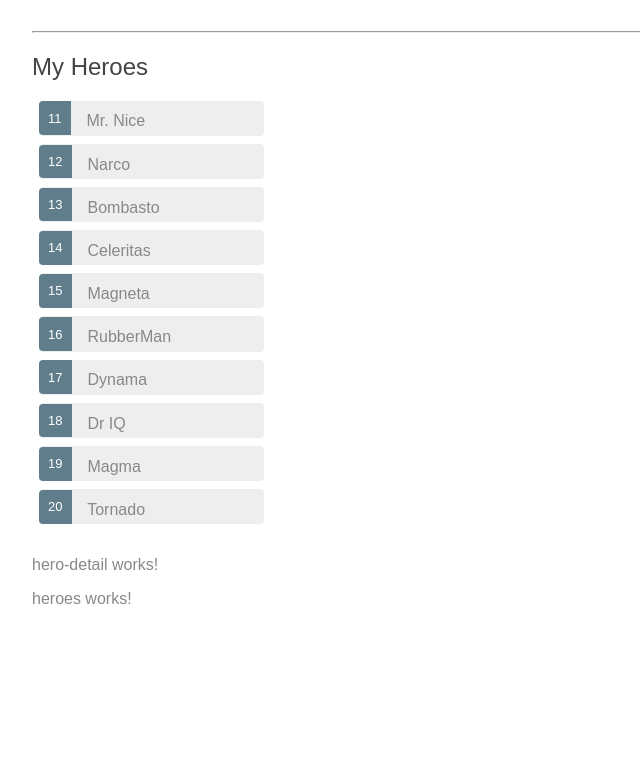
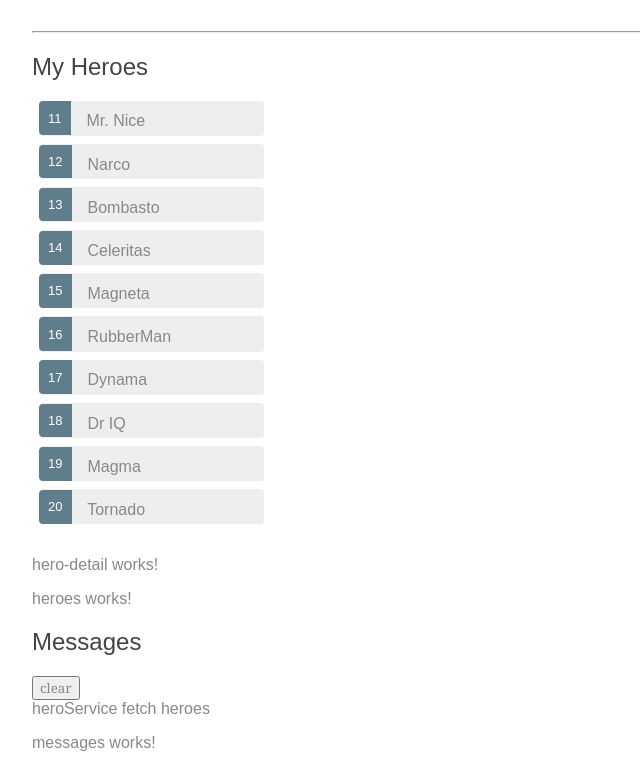
Before and after one commit to nategit/angular-tour-of-heroes, an Angular app: page / in a window 1280 px wide. Shown: the part 389-1173 px from the top of the page, without its empty margins (0-640 px from the left). Before the commit the page ends 1029 px from the top, so only its background shows below. Built offline with nearby package versions, Linux system fonts and the light colour scheme.

Commit message:
添加MessageService

```diff
--- a/src/app/app.component.html
+++ b/src/app/app.component.html
@@ -3,3 +3,4 @@
   <h1>{{ title }}</h1>
 </div>
 <app-heroes></app-heroes>
+<app-messages></app-messages>
--- a/src/app/app.module.ts
+++ b/src/app/app.module.ts
@@ -5,12 +5,14 @@
 import { AppComponent } from './app.component';
 import { HeroesComponent } from './heroes/heroes.component';
 import { HeroDetailComponent } from './hero-detail/hero-detail.component';
+import { MessagesComponent } from './messages/messages.component';
 
 @NgModule({
   declarations: [
     AppComponent,
     HeroesComponent,
     HeroDetailComponent,
+    MessagesComponent,
   ],
   imports: [
     BrowserModule,
--- a/src/app/hero.service.ts
+++ b/src/app/hero.service.ts
@@ -1,20 +1,23 @@
-import { Injectable } from '@angular/core';
-import { Observable, of } from 'rxjs';
+import {Injectable} from '@angular/core';
+import {Observable, of} from 'rxjs';
 import {HEROES} from './mock-heroes';
 import {Hero} from './hero';
+import {MessageService} from './message.service';
 
 @Injectable({
   providedIn: 'root'
 })
 export class HeroService {
 
-  constructor() { }
+  constructor(private messageService: MessageService) {
+  }
 
   // getHeroes(): Hero [] {
   //   return HEROES;
   // }
 
   getHeroes(): Observable<Hero[]> {
+    this.messageService.add('heroService fetch heroes');
     return of(HEROES);
   }
 }
--- /dev/null
+++ b/src/app/message.service.ts
@@ -0,0 +1,20 @@
+import {Injectable} from '@angular/core';
+
+@Injectable({
+  providedIn: 'root'
+})
+export class MessageService {
+
+  messages: string[] = [];
+
+  constructor() {
+  }
+
+  add(message: string) {
+    this.messages.push(message);
+  }
+
+  clear() {
+    this.messages = [];
+  }
+}
--- /dev/null
+++ b/src/app/messages/messages.component.html
@@ -0,0 +1,20 @@
+<div *ngIf="messageService.messages.length">
+  <h2>Messages</h2>
+  <button class="clear"
+          (click)="messageServcie.clear()">clear
+  </button>
+  <div *ngFor="let message of messageService.messages">{{message}}</div>
+</div>
+<p>
+  messages works!
+</p>
+
+
+<!--<div *ngIf="messageService.messages.length">
+  <h2>Messages</h2>
+  <button class="clear"
+          (click)="messageService.clear()">clear
+  </button>
+  <div *ngFor='let message of messageService.messages'> {{message}}</div>
+
+</div>-->
--- /dev/null
+++ b/src/app/messages/messages.component.ts
@@ -0,0 +1,17 @@
+import {Component, OnInit} from '@angular/core';
+import {MessageService} from '../message.service';
+
+@Component({
+  selector: 'app-messages',
+  templateUrl: './messages.component.html',
+  styleUrls: ['./messages.component.css']
+})
+export class MessagesComponent implements OnInit {
+
+  constructor(public messageService: MessageService) {
+  }
+
+  ngOnInit() {
+  }
+
+}
```
Also changed, not shown: src/app/messages/messages.component.css (added), 2 other files (tests, documents, lock files or other folders).
